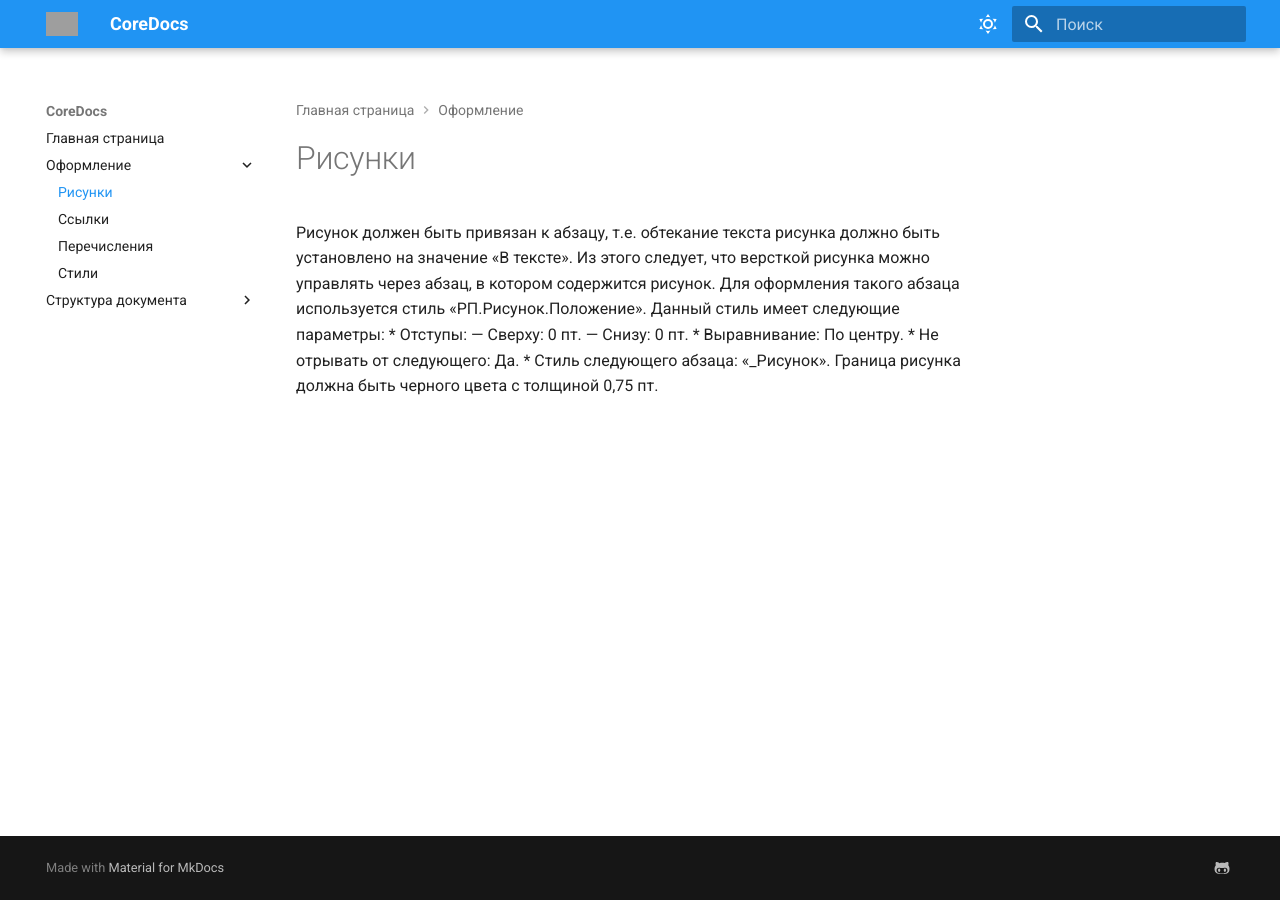
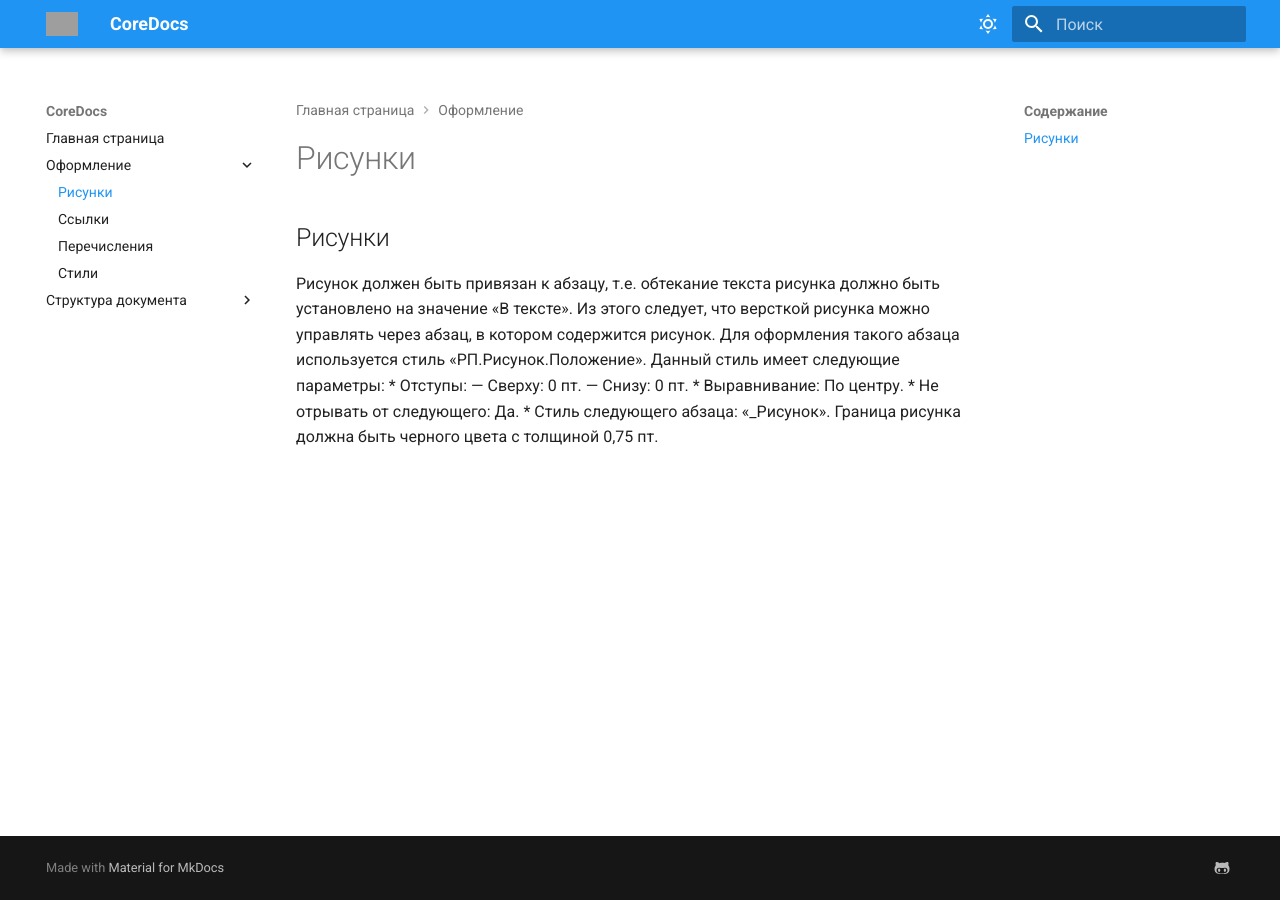
Before and after one commit to Shvarikova-Elena/-docs-as-code, an MkDocs documentation site: the page built from docs/Formatting/Figures.md, in a window 1280 px wide. Built offline with MkDocs 1.6.1 and Material for MkDocs 9.7.7, drawn with Linux system fonts in a browser that asks for light colours; grey boxes are pictures that could not be loaded.

```diff
--- a/docs/Formatting/Figures.md
+++ b/docs/Formatting/Figures.md
@@ -1,3 +1,4 @@
+## Рисунки
 Рисунок должен быть привязан к абзацу, т.е. обтекание текста рисунка должно быть установлено на значение «В тексте». Из этого следует, что версткой рисунка можно управлять через абзац, в котором содержится рисунок. Для оформления такого абзаца используется стиль «РП.Рисунок.Положение».
 Данный стиль имеет следующие параметры:
 * Отступы:
```
